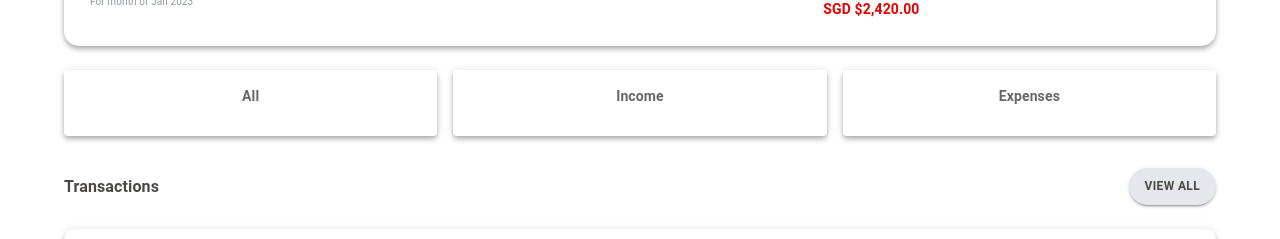
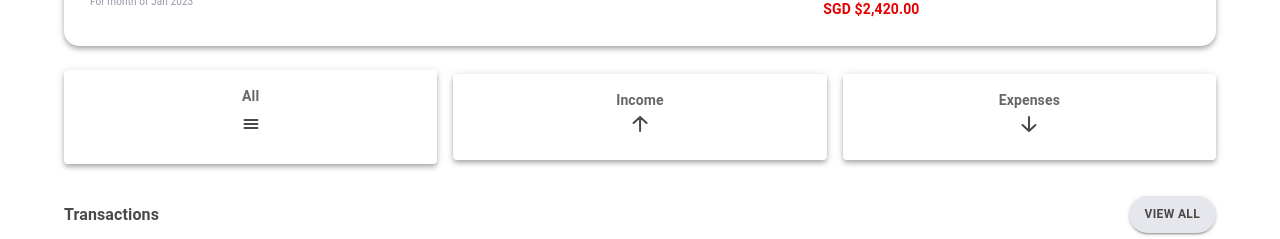
Before and after one commit to evelynpehty/IS484-IS-Project-Experience, a React (Create React App) app in the folder frontend/: page /cashflow/1 in a window 1280 px wide. Shown: the part 291-530 px from the top of the page. Built offline with nearby package versions, Linux system fonts and the light colour scheme.

Commit message:
Updated CashFlow Page

```diff
--- a/frontend/src/components/MainAppBar.js
+++ b/frontend/src/components/MainAppBar.js
@@ -32,9 +32,7 @@ function MainAppBar() {
     const handleLogOut = () => {
         dispatch(logout());
         navigate("/")
-
       };
-
 
     return (
         <Box sx={{ flexGrow: 1 }}>
--- a/frontend/src/pages/Deposit_Module/cashflow.js
+++ b/frontend/src/pages/Deposit_Module/cashflow.js
@@ -6,7 +6,7 @@ import * as V from 'victory';
 import { Link } from "react-router-dom";
 
 import Grid from '@mui/material/Unstable_Grid2';
-import { Container, Box, Button, Card, CardContent, Typography, AppBar, Toolbar, Tab, Tabs, Paper } from "@mui/material";
+import { Container, Box, Button, Card, CardContent, Typography, AppBar, Toolbar, Tab, Tabs, ToggleButton, ToggleButtonGroup } from "@mui/material";
 import { VictoryChart, VictoryLine, VictoryScatter, VictoryArea, VictoryAxis } from 'victory';
 
 import { ReactComponent as Arrow } from "../../assets/icons/arrow-red.svg";
@@ -106,6 +106,7 @@ function CashFlow() {
 
     var recent_transactions = transaction_item.slice(0, 3)
 
+    // Tabs Value Change
     const [value, setValue] = React.useState('Monthly');
 
     const handleChange = (event, newValue) => {
@@ -113,13 +114,35 @@ function CashFlow() {
     console.log(newValue)
     };
 
+    // // Toggle Button Change
+    // const [alignment, setAlignment] = React.useState('web');
+
+    // const handleChange2 = (event2, newAlignment) => {
+    //   setAlignment(newAlignment);
+    //   console.log(newAlignment)
+    // };
+
+    const allTransactions = () => {
+        console.log("All Transactions Active");
+        var transactionMainElement = document.getElementById("transaction");
+        console.log(transactionMainElement)
+    }
+
+    const income = () => {
+
+    }
+
+    const expense = () => {
+
+    }
+
     return (
         <React.Fragment>
             <Box sx={{ flexGrow: 1 }}>
                 <AppBar position="fixed" color="primary">
                 <Toolbar>
-                    <Arrow component={ Link } to={  `/account-details/${id}` } />
-                    <Typography component={ Link } to={  `/account-details/${id}` } sx={{ flexGrow: 1, fontWeight: "bold", ml: 2 }} color="#4B4948">
+                    <Arrow component={ Link } to={ `/account-details/${id}` } />
+                    <Typography component={ Link } to={ `/account-details/${id}` } sx={{ flexGrow: 1, fontWeight: "bold", ml: 2 }} color="#4B4948">
                         Account Overview
                     </Typography>
                 </Toolbar>
@@ -254,35 +277,52 @@ function CashFlow() {
                             </Grid>
                         </CardContent>
                     </Card>
+
                     <Grid container style={ styles.grid } direction="row" justifyContent="space-between" alignItems="center" spacing={ 2 }>
                         <Grid xs={4}>
-                            <Card elevation={ 4 } value="Transactions">
-                                <CardContent sx={{ textAlign: "center" }}>
+                            <Card elevation={ 4 } onClick={ allTransactions }>
+                                <CardContent id="transactions" sx={{ textAlign: "center" }}>
                                     <Typography sx={{ fontSize: 14, fontWeight: "bold" }} color="text.secondary" gutterBottom>
                                     All
                                     </Typography>
+                                    <MenuBlack />
                                 </CardContent>
                             </Card>
                         </Grid>
                         <Grid xs={4}>
-                            <Card elevation={ 4 } value="Income">
+                            <Card elevation={ 4 } onClick={ income }>
                                 <CardContent sx={{ textAlign: "center" }}>
                                     <Typography sx={{ fontSize: 14, fontWeight: "bold" }} color="text.secondary" gutterBottom>
                                     Income
                                     </Typography>
+                                    <UpBlack />
                                 </CardContent>
                             </Card>
                         </Grid>
                         <Grid xs={4}>
-                        <Card elevation={ 4 } value="Expenses">
-                            <CardContent sx={{ textAlign: "center" }}>
+                            <Card elevation={ 4 } onClick={ expense }>
+                                <CardContent sx={{ textAlign: "center" }}>
                                     <Typography sx={{ fontSize: 14, fontWeight: "bold" }} color="text.secondary" gutterBottom>
                                     Expenses
                                     </Typography>
+                                    <DownBlack />
                                 </CardContent>
                             </Card>
                         </Grid>
                     </Grid>
+
+                    {/* <ToggleButtonGroup
+                        color="primary"
+                        value={alignment}
+                        exclusive
+                        onChange={handleChange2}
+                        fullWidth={ true }
+                        sx={{ mb: 3 }}
+                    >
+                        <ToggleButton value="Transaction">All <MenuBlack sx={{ mr: 1 }} /></ToggleButton>
+                        <ToggleButton value="Income">Income</ToggleButton>
+                        <ToggleButton value="Expenses">Expenses</ToggleButton>
+                    </ToggleButtonGroup> */}
 
                     {/* Need to be made into a component */}
                     <Grid container style={ styles.grid } direction="row" justifyContent="space-between" alignItems="center">
```
